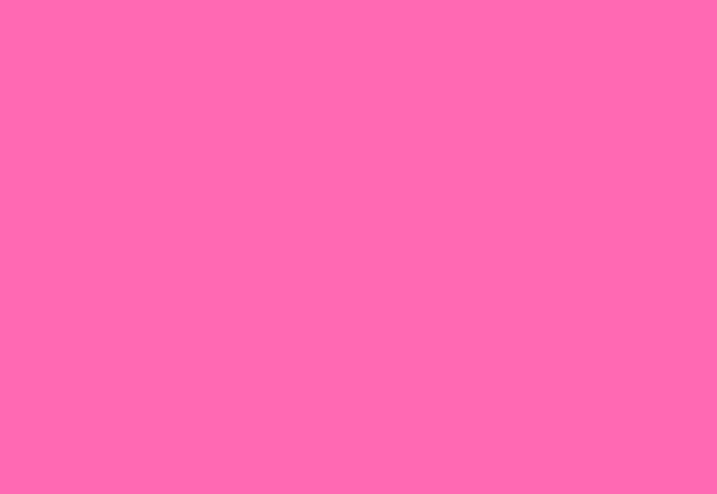
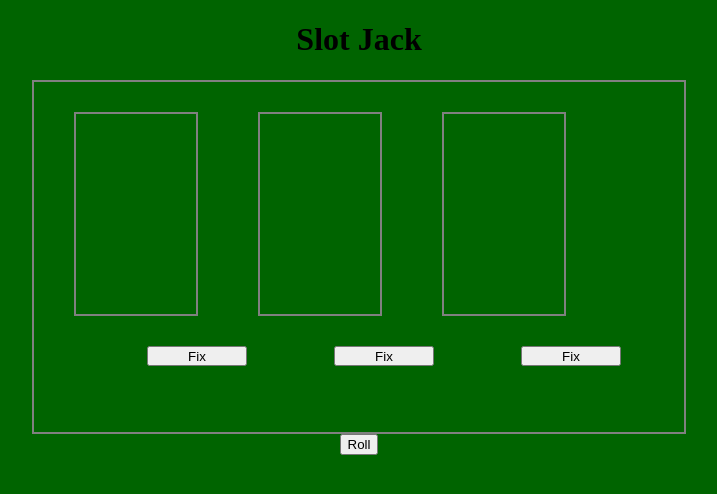
Before and after one commit to danainanou/Slot-Jack, a PHP site: page / in a window 1280 px wide. Before the commit the part shown is empty. Shown: the top 494 px of the page, without its empty margins (281-998 px from the left). Run offline with PHP 8.4, Linux system fonts and the light colour scheme.

Commit message:
basic html, css & pseudo code

```diff
--- a/css/style.css
+++ b/css/style.css
@@ -1,3 +1,44 @@
 body {
-  background-color: hotpink;
+  background-color: darkgreen;
+  text-align: center;
+  margin: 0 auto;
 }
+
+.container {
+  width: 650px;
+  height: 350px;
+  border: 2px solid grey;
+  margin: 0 auto;
+}
+
+.card {
+  border: 2px solid grey;
+  width: 120px;
+  height: 200px;
+  display: inline-block;
+  float: left;
+  margin: 30px;
+}
+
+.fix {
+  width: 100px;
+  height: 20px;
+  margin-left: 50px;
+}
+
+.two {
+  margin-left: 83px;
+}
+
+.three {
+  margin-left: 83px;
+}
+
+.first {
+  margin-left: 40px;
+}
+
+.roll {
+  display: inline-block;
+
+}
--- a/index.html
+++ b/index.html
@@ -7,6 +7,18 @@
     <script type="text/javascript" src="js/app.js"></script>
   </head>
   <body>
+    <h1>Slot Jack</h1>
+
+    <div class="container">
+      <div class="first card"></div>
+      <div class="second card"></div>
+      <div class="third card"></div>
+      <button type="button" class="fix one">Fix</button>
+      <button type="button" class="fix two">Fix</button>
+      <button type="button" class="fix three">Fix</button>
+    </div>
+
+    <button type="button" class="roll">Roll</button>
 
   </body>
 </html>
```
Also changed, not shown: js/app.js (+30 -1 lines).
